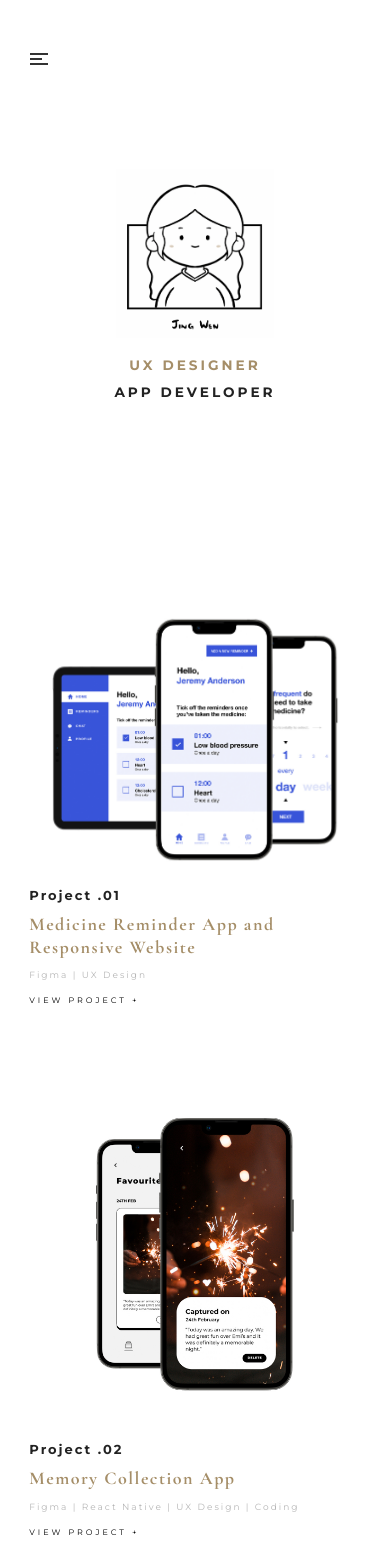
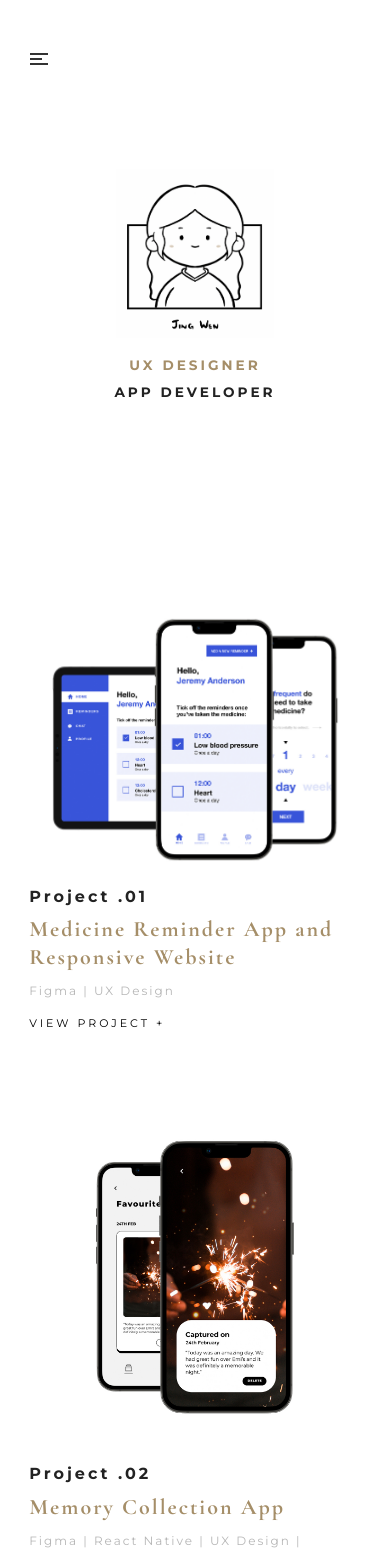
Before and after one commit to JingWen23/Portfolio, a React (Create React App) app: page /#/ in a window 390 px wide. Shown: the top 1553 px of the page. Built offline with nearby package versions, Linux system fonts and the light colour scheme; a web font is replaced by a local one.

Commit message:
Font sizes edits to homepage

```diff
--- a/src/App.css
+++ b/src/App.css
@@ -408,7 +408,45 @@ body {
   color: black;
 }
 
-.proj-cover-titlefour:hover {
+.proj-phone-cover-titleone {
+  font-family: "Montserrat", serif;
+  font-weight: 700;
+  letter-spacing: 4px;
+  text-align: left;
+  font-size: 1.3vw;
+}
+
+.proj-phone-cover-titletwo {
+  font-family: "Cormorant Garamond", serif;
+  font-weight: 800;
+  letter-spacing: 3px;
+  text-align: left;
+  color: #a58e68;
+  line-height: 1.25;
+  font-size: 2vw;
+}
+
+.proj-phone-cover-titlethree {
+  font-family: "Montserrat", serif;
+  font-weight: 400;
+  letter-spacing: 2px;
+  text-align: left;
+  padding-bottom: 2rem;
+  color: #b6b6b6;
+  font-size: 0.8vw;
+}
+
+.proj-phone-cover-titlefour {
+  text-align: left;
+  font-family: "Montserrat", serif;
+  font-weight: 400;
+  letter-spacing: 3px;
+  font-size: 0.9vw;
+  text-decoration: none;
+  color: black;
+}
+
+.proj-phone-cover-titlefour:hover {
   letter-spacing: 5px;
   transition: 0.3s;
   cursor: pointer;
@@ -783,23 +821,23 @@ body {
     margin-bottom: 1rem;
     letter-spacing: 0.3rem;
   }
-  .proj-cover-titleone {
+  .proj-phone-cover-titleone {
     line-height: 1;
     letter-spacing: 2px;
     font-size: 1.3rem;
   }
-  .proj-cover-titletwo {
+  .proj-phone-cover-titletwo {
     font-size: 1.8rem;
     letter-spacing: 1.5px;
     margin-top: -1vh;
   }
-  .proj-cover-titlethree {
+  .proj-phone-cover-titlethree {
     font-size: 0.9rem;
     padding: 0;
     margin-top: -1rem;
     margin-bottom: 1vw;
   }
-  .proj-cover-titlefour {
+  .proj-phone-cover-titlefour {
     font-size: 0.8rem;
     line-height: 0;
   }
@@ -876,6 +914,24 @@ body {
   .footer-link-two {
     font-size: 3vw;
   }
+
+  .proj-phone-cover-titleone {
+    line-height: 1;
+    letter-spacing: 3px;
+    font-size: 1.6rem;
+  }
+  .proj-phone-cover-titletwo {
+    font-size: 2.2rem;
+    letter-spacing: 2px;
+  }
+  .proj-phone-cover-titlethree {
+    font-size: 1.2rem;
+    padding-bottom: 1.4vw;
+  }
+  .proj-phone-cover-titlefour {
+    font-size: 1.1rem;
+  }
+
 
 
 
--- a/src/Home.js
+++ b/src/Home.js
@@ -110,23 +110,12 @@ function Home() {
         <div className="projone-phone-wrapper-grid">
             <img src={ProjOneCover} className="projone-cover-img" alt="Logo" />
             <div>
-              <h5 className="proj-cover-titleone">Project .01</h5>
-              <h4 className="proj-cover-titletwo">Medicine Reminder App and Responsive Website</h4>
-              <p className="proj-cover-titlethree">Figma | UX Design</p>
-              <Link to="/project/1" className="proj-cover-titlefour">VIEW PROJECT + </Link>
+              <h5 className="proj-phone-cover-titleone">Project .01</h5>
+              <h4 className="proj-phone-cover-titletwo">Medicine Reminder App and Responsive Website</h4>
+              <p className="proj-phone-cover-titlethree">Figma | UX Design</p>
+              <Link to="/project/1" className="proj-phone-cover-titlefour">VIEW PROJECT + </Link>
             </div>
         </div>
-
-
-        {/* <div className="projone-phone-wrapper-grid">
-            <img src={ProjOneCover} className="projone-cover-img" alt="Logo" />
-            <div>
-              <h5 className="proj-cover-titleone">Project .01</h5>
-              <h4 className="proj-cover-titletwo">Medicine Reminder App and Responsive Website</h4>
-              <p className="proj-cover-titlethree">Figma | UX Design</p>
-              <Link to="/project/1" className="proj-cover-titlefour">VIEW PROJECT + </Link>
-            </div>
-        </div> */}
 
         <div ref={projtwoIntro} className="projfour-wrapper-grid" data-aos="fade-in">
           <div className="one">
@@ -146,10 +135,10 @@ function Home() {
         <div className="projtwo-phone-wrapper-grid">
             <img src={ProjTwoCover} className="projtwo-cover-img" alt="Logo" />
             <div>
-              <h5 className="proj-cover-titleone">Project .02</h5>
-              <h4 className="proj-cover-titletwo">Memory Collection App</h4>
-              <p className="proj-cover-titlethree">Figma | React Native | UX Design | Coding</p>
-              <Link to="/project/2" className="proj-cover-titlefour">VIEW PROJECT + </Link>
+              <h5 className="proj-phone-cover-titleone">Project .02</h5>
+              <h4 className="proj-phone-cover-titletwo">Memory Collection App</h4>
+              <p className="proj-phone-cover-titlethree">Figma | React Native | UX Design | Coding</p>
+              <Link to="/project/2" className="proj-phone-cover-titlefour">VIEW PROJECT + </Link>
             </div>
         </div>
 
@@ -170,10 +159,10 @@ function Home() {
         <div className="projthree-phone-wrapper-grid">
             <img src={ProjThreeCover} className="projthree-cover-img" alt="Logo" />
             <div>
-              <h5 className="proj-cover-titleone">Project .03</h5>
-              <h4 className="proj-cover-titletwo">Pet Adoption Website</h4>
-              <p className="proj-cover-titlethree">Figma | UX Design</p>
-              <Link to="/project/3" className="proj-cover-titlefour">VIEW PROJECT + </Link>
+              <h5 className="proj-phone-cover-titleone">Project .03</h5>
+              <h4 className="proj-phone-cover-titletwo">Pet Adoption Website</h4>
+              <p className="proj-phone-cover-titlethree">Figma | UX Design</p>
+              <Link to="/project/3" className="proj-phone-cover-titlefour">VIEW PROJECT + </Link>
             </div>
         </div>
 
@@ -194,10 +183,10 @@ function Home() {
         <div className="projfive-phone-wrapper-grid">
             <img src={ProjFiveCover} className="projfive-cover-img" alt="Logo" />
             <div>
-              <h5 className="proj-cover-titleone">Project .04</h5>
-              <h4 className="proj-cover-titletwo">Bakery Shopping Website</h4>
-              <p className="proj-cover-titlethree">Figma | React Native | UX Design | Coding</p>
-              <Link to="/project/4" className="proj-cover-titlefour">VIEW PROJECT + </Link>
+              <h5 className="proj-phone-cover-titleone">Project .04</h5>
+              <h4 className="proj-phone-cover-titletwo">Bakery Shopping Website</h4>
+              <p className="proj-phone-cover-titlethree">Figma | React Native | UX Design | Coding</p>
+              <Link to="/project/4" className="proj-phone-cover-titlefour">VIEW PROJECT + </Link>
             </div>
         </div>
 
```
